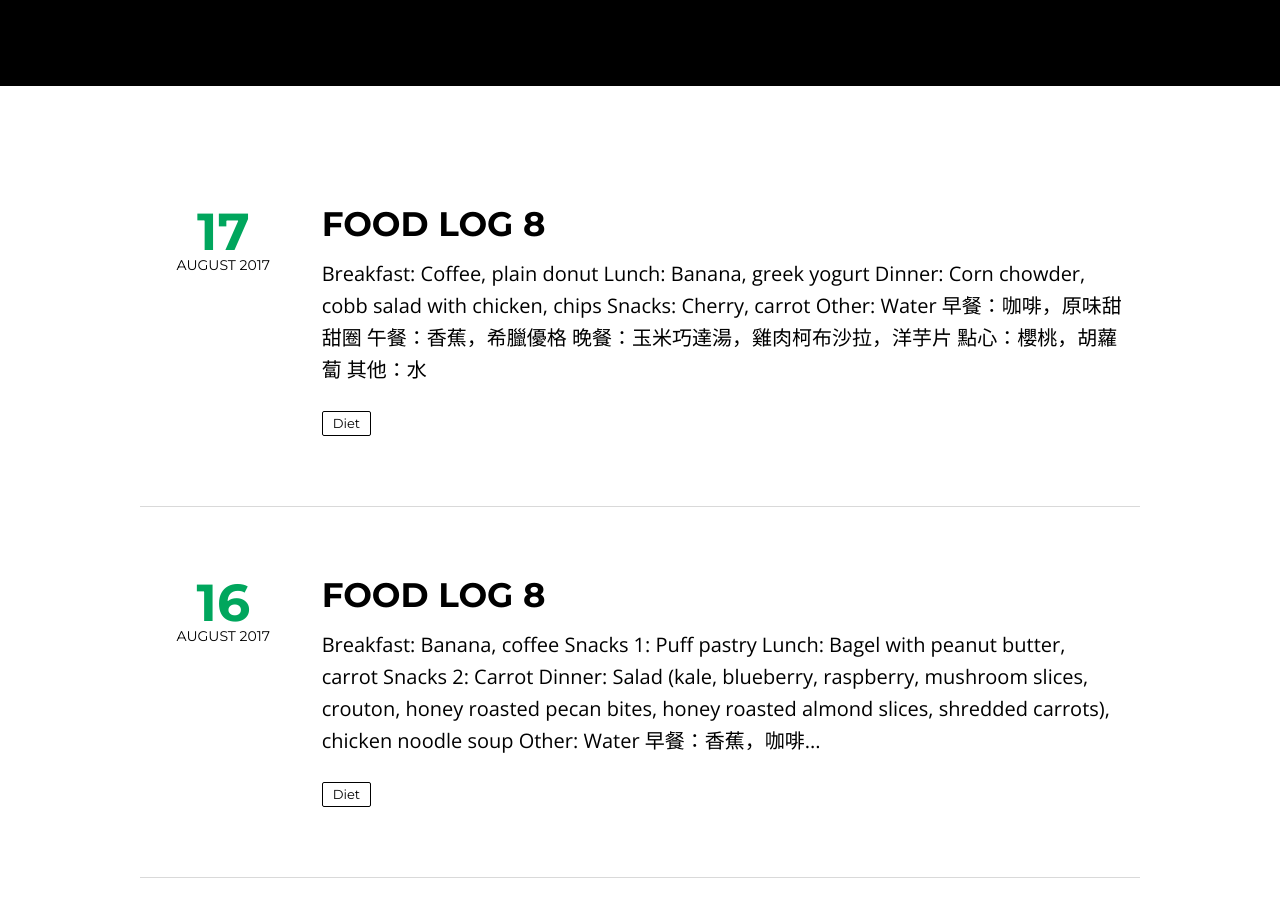
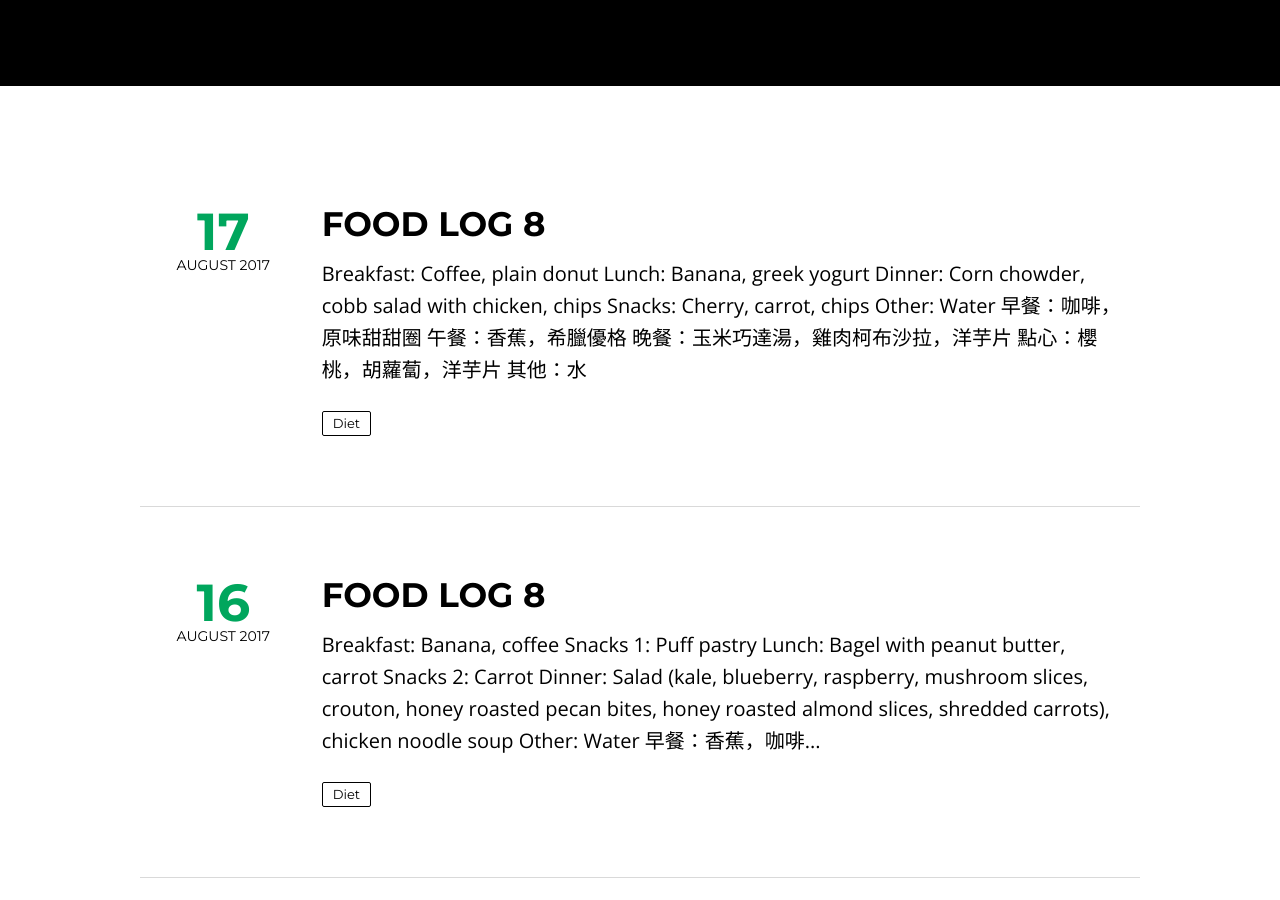
Before and after one commit to kcmlin/kcmlin.github.io, a Jekyll site: the page built from index.html, in a window 1280 px wide and 900 px high, scrolled down 438 px. Built offline with Jekyll 4.4.1, drawn with Linux system fonts in a browser that asks for light colours; nearby versions of some CDN libraries; the list of posts is cut into pages by our own code.

Commit message:
Update 2017-08-17-food9.md

```diff
--- a/_posts/2017-08-17-food9.md
+++ b/_posts/2017-08-17-food9.md
@@ -14,11 +14,11 @@ published: true
 * **Breakfast**: Coffee, plain donut
 * **Lunch**: Banana, greek yogurt
 * **Dinner**: Corn chowder, cobb salad with chicken, chips
-* **Snacks**: Cherry, carrot
+* **Snacks**: Cherry, carrot, chips
 * **Other**: Water
 <hr>
 * **早餐**：咖啡，原味甜甜圈
 * **午餐**：香蕉，希臘優格
 * **晚餐**：玉米巧達湯，雞肉柯布沙拉，洋芋片
-* **點心**：櫻桃，胡蘿蔔
+* **點心**：櫻桃，胡蘿蔔，洋芋片
 * **其他**：水
```
